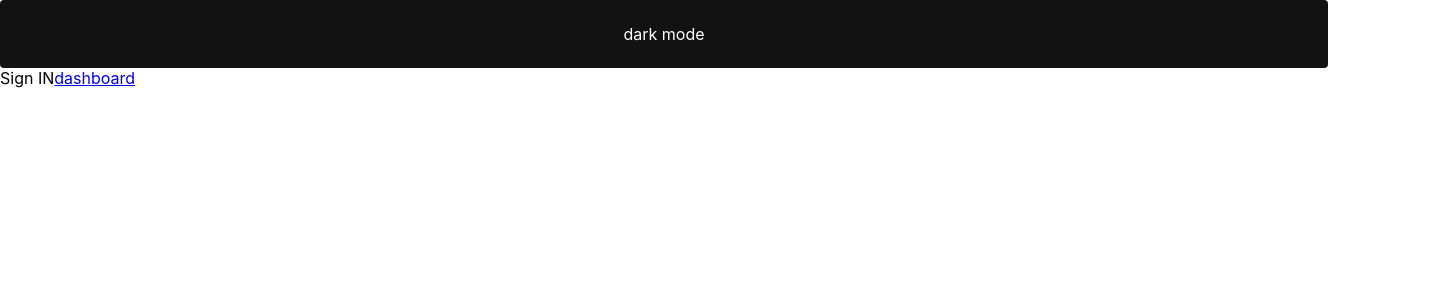
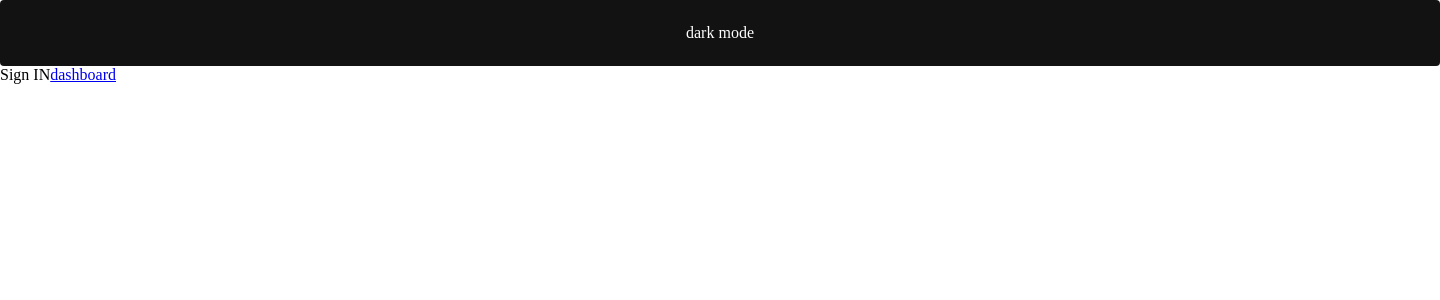
Before and after one commit to StepanNaryshkovEleks/nexus, a React (Create React App) app: page / in a window 1280 px wide. Shown: the top 300 px of the page, 1440 px wide, since content can reach past the window. Built offline with nearby package versions, Linux system fonts and the light colour scheme.

Commit message:
Eslint 2 (#1)
* 1

* try

* added eslint

* lklk

```diff
--- a/src/App.tsx
+++ b/src/App.tsx
@@ -1,7 +1,7 @@
 import React, {useMemo} from 'react';
 import Router from './routes';
 import {ThemeProvider} from '@mui/material/styles';
-import {useStore} from "./store";
+import {useStore} from './store';
 import createTheme from '../src/theme';
 
 function App() {
--- a/src/index.css
+++ b/src/index.css
@@ -1,13 +1,16 @@
-body {
-  margin: 0;
-  font-family: -apple-system, BlinkMacSystemFont, 'Segoe UI', 'Roboto', 'Oxygen',
-    'Ubuntu', 'Cantarell', 'Fira Sans', 'Droid Sans', 'Helvetica Neue',
-    sans-serif;
-  -webkit-font-smoothing: antialiased;
-  -moz-osx-font-smoothing: grayscale;
+html {
+    box-sizing: border-box;
 }
 
-code {
-  font-family: source-code-pro, Menlo, Monaco, Consolas, 'Courier New',
-    monospace;
+*,
+*::before,
+*::after {
+    box-sizing: inherit;
 }
+
+html body {
+    font-size: 16px;
+    margin: 0;
+    padding: 0;
+    min-width: 1440px;
+}
--- a/src/index.tsx
+++ b/src/index.tsx
@@ -1,10 +1,10 @@
 import React from 'react';
 import ReactDOM from 'react-dom';
-import { BrowserRouter as Router } from "react-router-dom";
+import {BrowserRouter as Router} from 'react-router-dom';
 import './index.css';
 import App from './App';
 import reportWebVitals from './reportWebVitals';
-import { StoreProvider } from './store';
+import {StoreProvider} from './store';
 
 ReactDOM.render(
     <React.StrictMode>
@@ -14,7 +14,7 @@ ReactDOM.render(
         </StoreProvider>
       </Router>
     </React.StrictMode>,
-  document.getElementById('root')
+    document.getElementById('root'),
 );
 
 // If you want to start measuring performance in your app, pass a function
--- a/src/reportWebVitals.ts
+++ b/src/reportWebVitals.ts
@@ -1,8 +1,8 @@
-import { ReportHandler } from 'web-vitals';
+import {ReportHandler} from 'web-vitals';
 
 const reportWebVitals = (onPerfEntry?: ReportHandler) => {
   if (onPerfEntry && onPerfEntry instanceof Function) {
-    import('web-vitals').then(({ getCLS, getFID, getFCP, getLCP, getTTFB }) => {
+    import('web-vitals').then(({getCLS, getFID, getFCP, getLCP, getTTFB}) => {
       getCLS(onPerfEntry);
       getFID(onPerfEntry);
       getFCP(onPerfEntry);
```
Also changed, not shown: package.json (+6 -1 lines), .eslintrc.js (added), 2 other files (tests, documents, lock files or other folders). Lines whose indentation alone changed are shown as unchanged.
